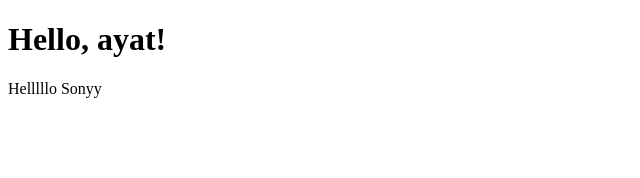
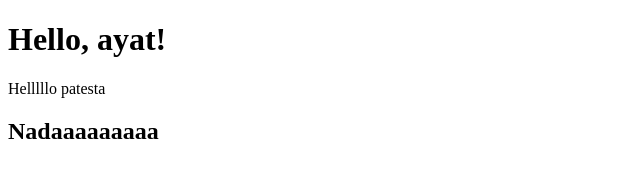
Before and after one commit to SanaaAmer3375/Version-Control-2, a plain HTML site: page index.html in a window 1280 px wide. Shown: the whole page, without its empty margins (0-640 px from the left). Drawn offline with Linux system fonts and the light colour scheme.

Commit message:
commit after old tag

```diff
--- a/index.html
+++ b/index.html
@@ -7,6 +7,7 @@
 </head>
 <body>
     <h1>Hello, ayat!</h1>
-    <p>Helllllo Sonyy</p>
+    <p>Helllllo patesta</p>
+    <h2>Nadaaaaaaaaa</h2>
 </body>
 </html>
```
